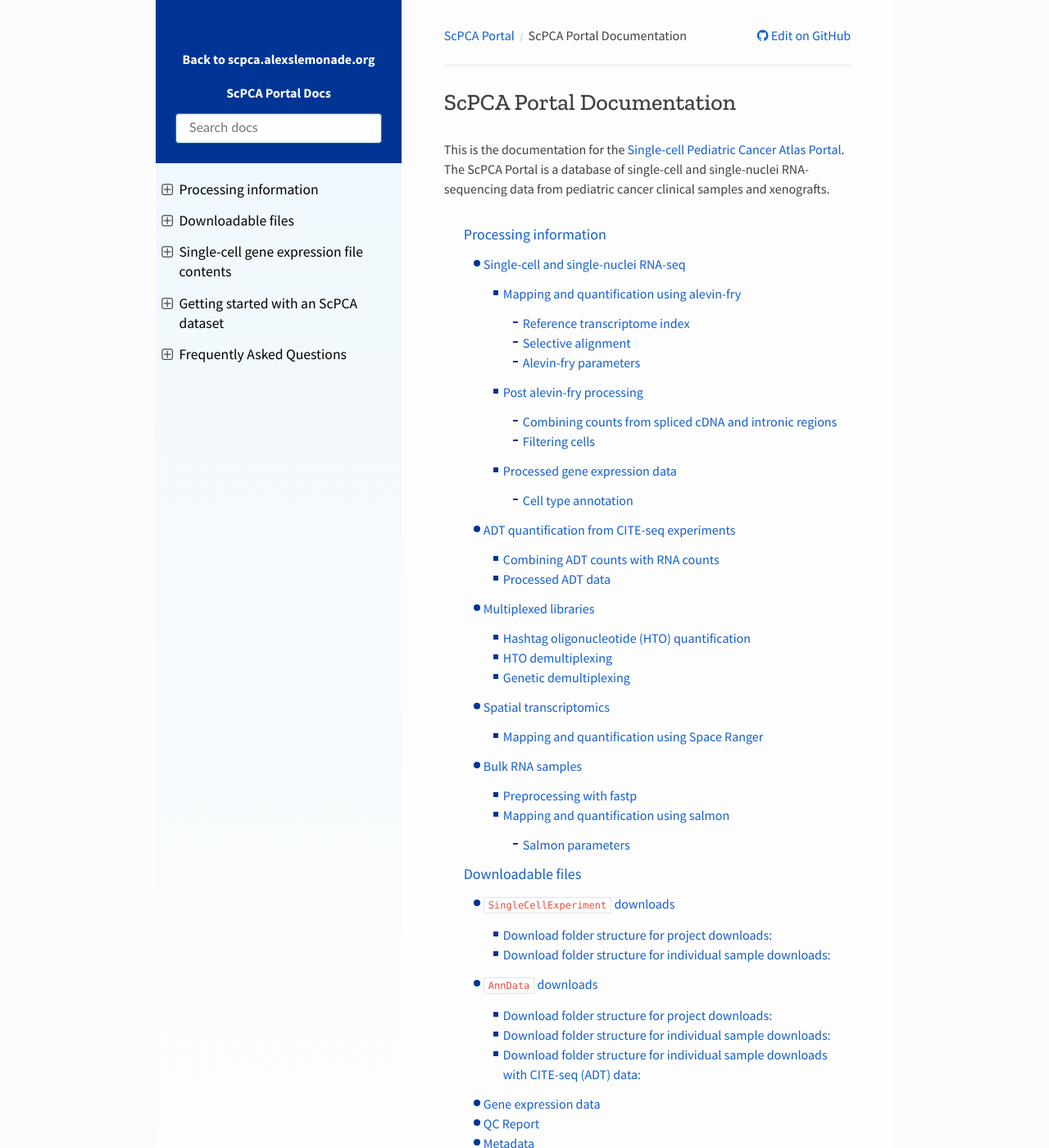
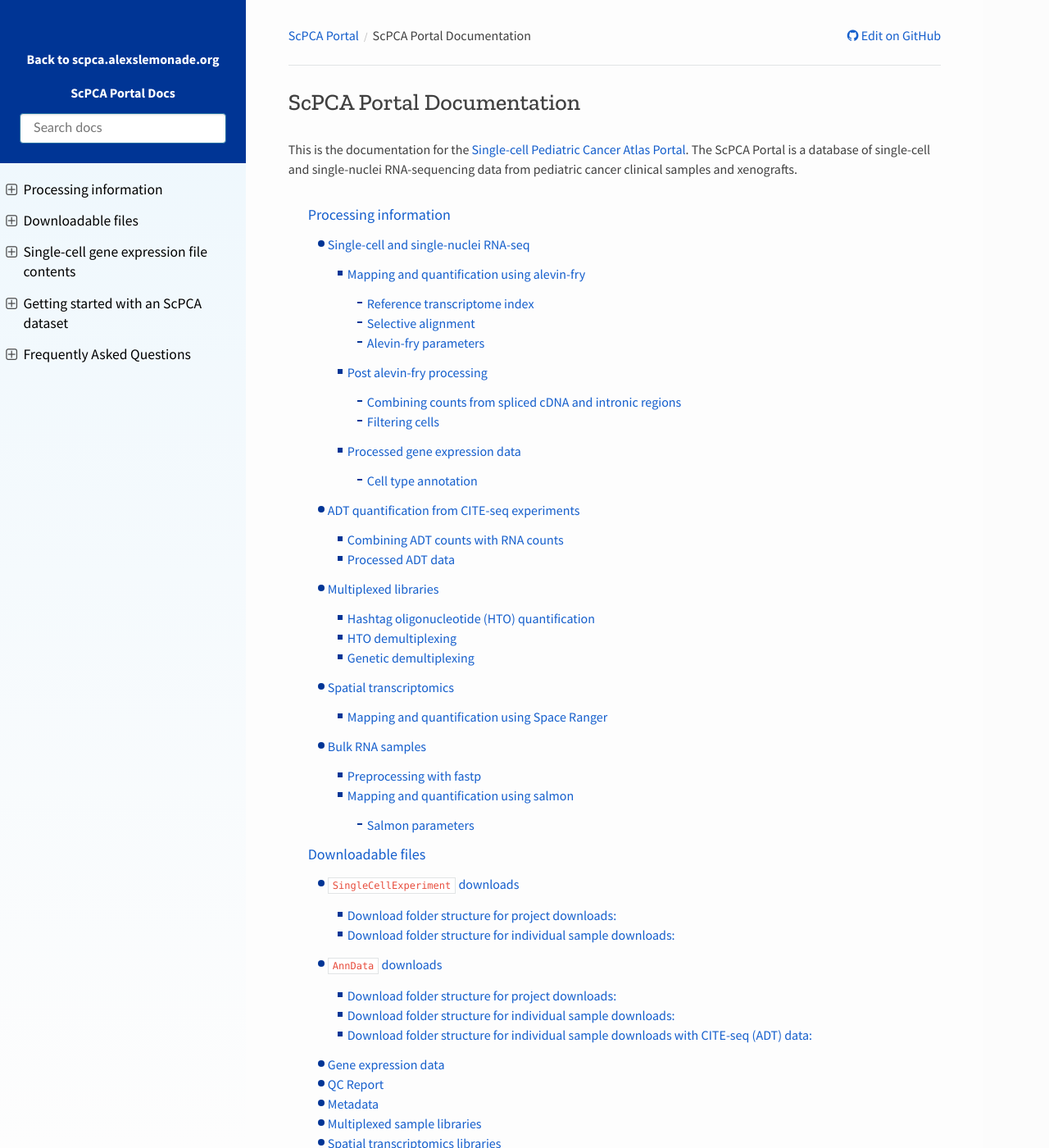
Before and after one commit to DongzeHE/scpca-docs, a Sphinx documentation site: the page built from docs/index.md, in a window 1280 px wide and 1400 px high. Shown: the whole window at 82% size. Built offline with Sphinx 7.4.7 and the Read the Docs theme 2.0.0, drawn with Linux system fonts in a browser that asks for light colours.

Commit message:
Move nav to left and make content wider

```diff
--- a/docs/_static/style.css
+++ b/docs/_static/style.css
@@ -9,6 +9,7 @@
 }
 
 .wy-nav-content {
+  max-width: 900px !important;
   background: #fdfdfd;
 }
 
@@ -195,8 +196,7 @@
 
 @media (min-width: 950px) {
   .wy-grid-for-nav {
-    position: relative;
-    width: 900px;
+    max-width: 1200px;
     margin-left: auto;
     margin-right: auto;
   }
```
